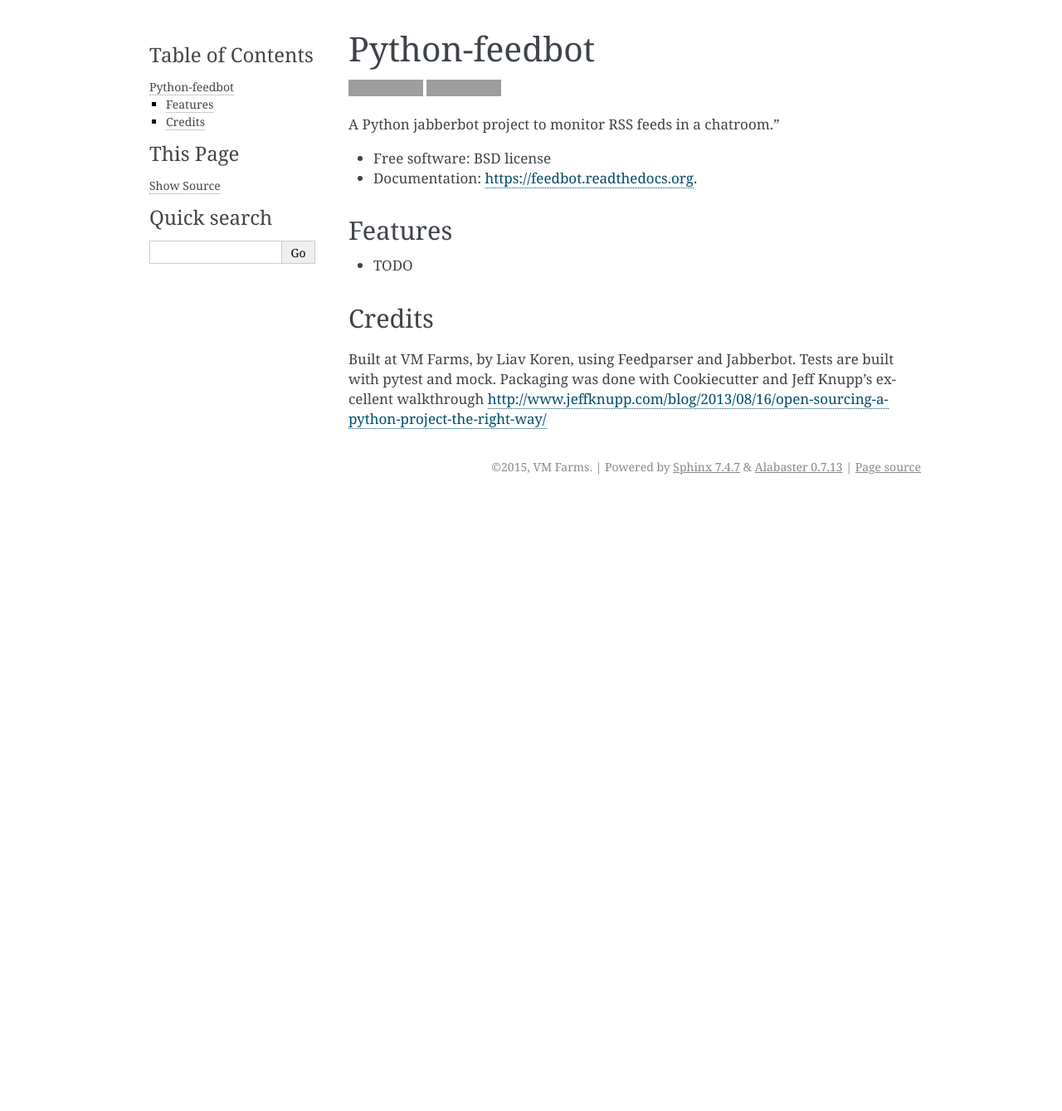
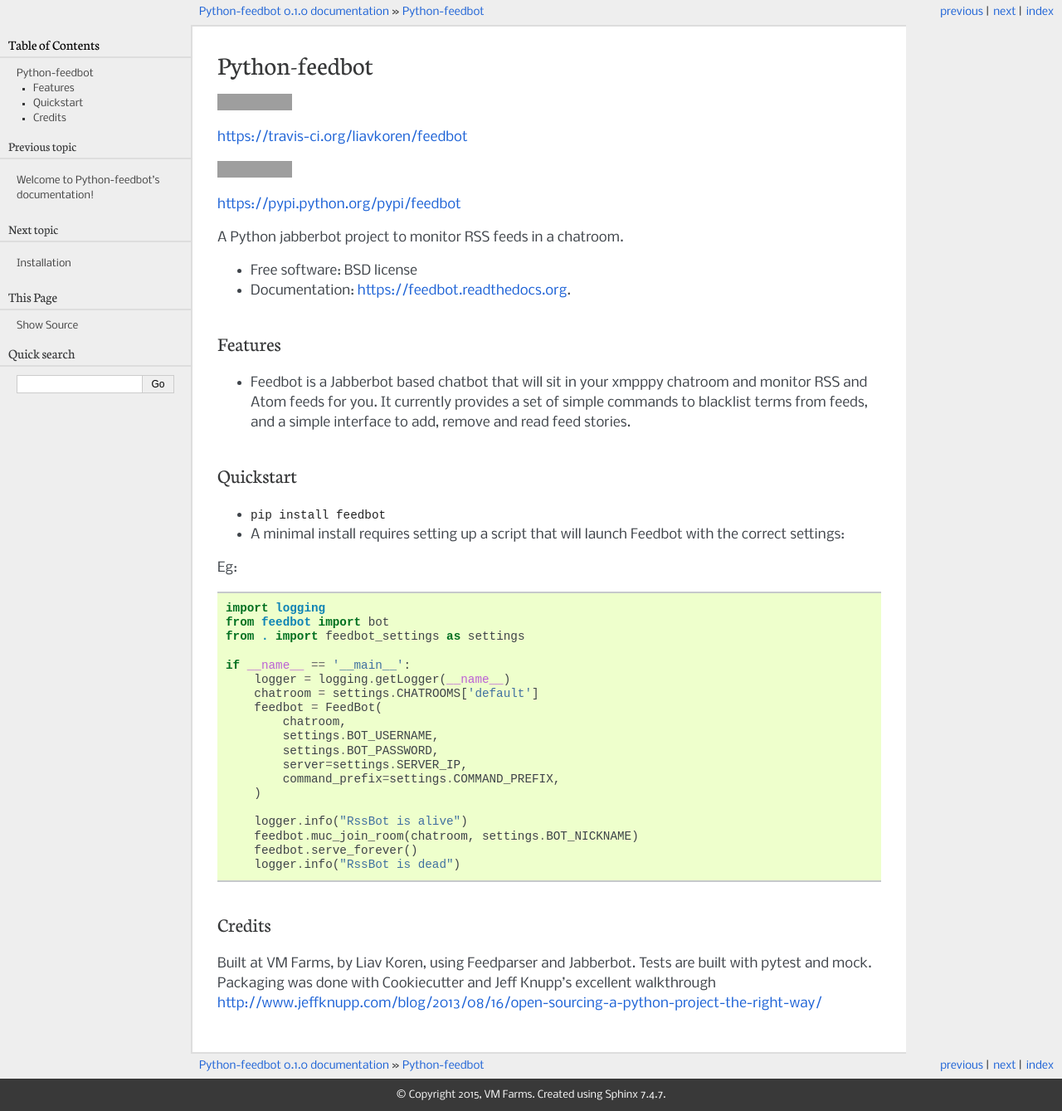
Before and after one commit to j5int/feedbot, a Sphinx documentation site: the page built from docs/readme.rst, in a window 1280 px wide. Shown: the whole page at 83% size. Built offline with Sphinx 7.4.7, drawn with Linux system fonts in a browser that asks for light colours; before the commit the page ends 900 px from its top, so only the background shows below that; grey boxes are pictures that could not be loaded.

Commit message:
Packaging changes.

```diff
--- a/README.rst
+++ b/README.rst
@@ -1,26 +1,60 @@
-===============================
 Python-feedbot
-===============================
+==============
 
-.. image:: https://img.shields.io/travis/liavkoren/feedbot.svg
-        :target: https://travis-ci.org/liavkoren/feedbot
+.. image:: https://img.shields.io/travis/liavkoren/feedbot.svg :target:
+https://travis-ci.org/liavkoren/feedbot
 
-.. image:: https://img.shields.io/pypi/v/feedbot.svg
-        :target: https://pypi.python.org/pypi/feedbot
+.. image:: https://img.shields.io/pypi/v/feedbot.svg :target:
+https://pypi.python.org/pypi/feedbot
 
+A Python jabberbot project to monitor RSS feeds in a chatroom.
 
-A Python jabberbot project to monitor RSS feeds in  a chatroom."
-
-* Free software: BSD license
-* Documentation: https://feedbot.readthedocs.org.
+-  Free software: BSD license
+-  Documentation: https://feedbot.readthedocs.org.
 
 Features
 --------
 
-* TODO
+-  Feedbot is a Jabberbot based chatbot that will sit in your xmpppy
+   chatroom and monitor RSS and Atom feeds for you. It currently
+   provides a set of simple commands to blacklist terms from feeds, and
+   a simple interface to add, remove and read feed stories.
+
+Quickstart
+----------
+
+-  ``pip install feedbot``
+-  A minimal install requires setting up a script that will launch
+   Feedbot with the correct settings:
+
+Eg:
+
+.. code:: python
+
+    import logging
+    from feedbot import bot
+    from . import feedbot_settings as settings
+
+    if __name__ == '__main__':
+        logger = logging.getLogger(__name__)
+        chatroom = settings.CHATROOMS['default']
+        feedbot = FeedBot(
+            chatroom,
+            settings.BOT_USERNAME,
+            settings.BOT_PASSWORD,
+            server=settings.SERVER_IP,
+            command_prefix=settings.COMMAND_PREFIX,
+        )
+
+        logger.info("RssBot is alive")
+        feedbot.muc_join_room(chatroom, settings.BOT_NICKNAME)
+        feedbot.serve_forever()
+        logger.info("RssBot is dead")
 
 Credits
 -------
 
-Built at VM Farms, by Liav Koren, using Feedparser and Jabberbot. Tests are
-built with pytest and mock. Packaging was done with Cookiecutter and Jeff Knupp's excellent walkthrough http://www.jeffknupp.com/blog/2013/08/16/open-sourcing-a-python-project-the-right-way/
+Built at VM Farms, by Liav Koren, using Feedparser and Jabberbot. Tests
+are built with pytest and mock. Packaging was done with Cookiecutter and
+Jeff Knupp's excellent walkthrough
+http://www.jeffknupp.com/blog/2013/08/16/open-sourcing-a-python-project-the-right-way/
--- a/docs/conf.py
+++ b/docs/conf.py
@@ -111,7 +111,7 @@
 
 # The theme to use for HTML and HTML Help pages.  See the documentation for
 # a list of builtin themes.
-html_theme = 'alabaster'
+html_theme = 'pyramid'
 
 # Theme options are theme-specific and customize the look and feel of a
 # theme further.  For a list of options available for each theme, see the
```
Also changed, not shown: CONTRIBUTING.rst (+4 -3 lines), setup.py (+9 -3 lines).
